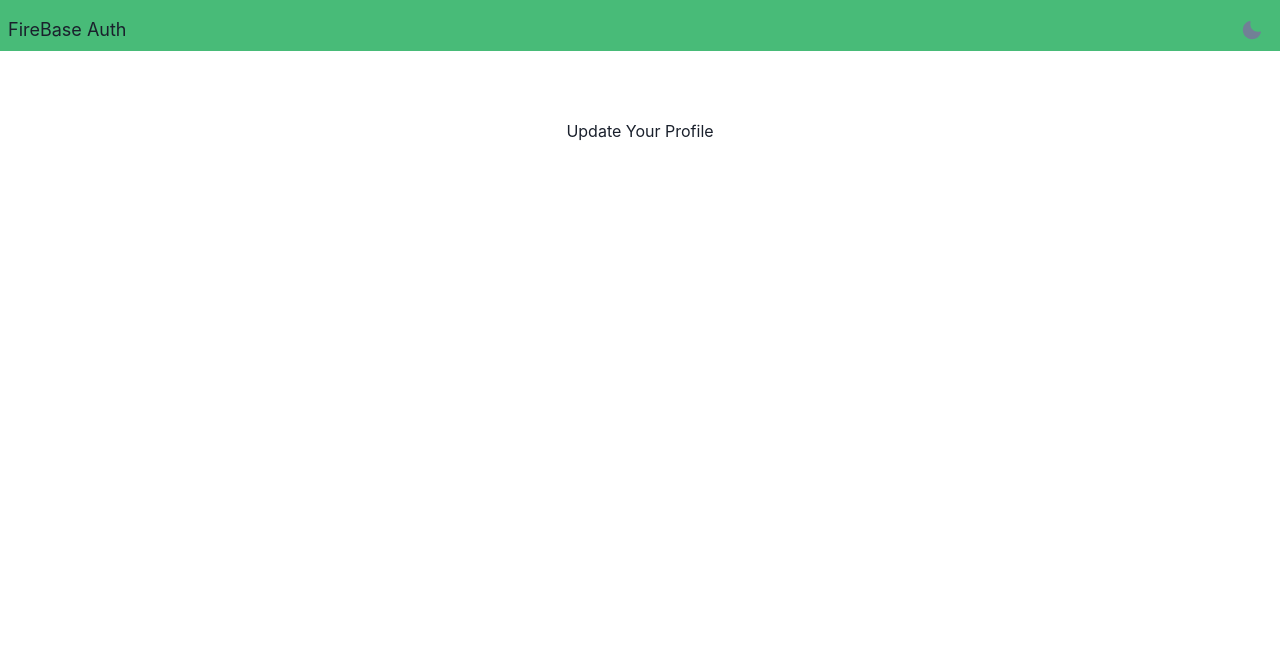
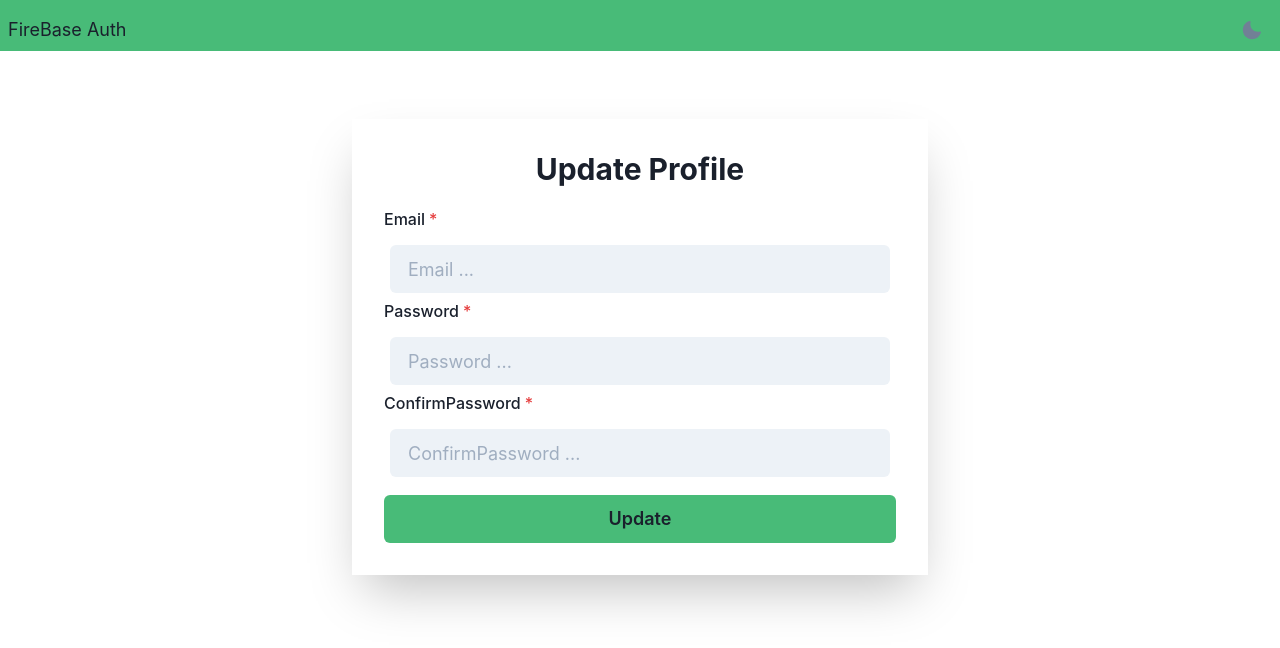
Before and after one commit to mostafa-taman-ashtrei/firebase_auth, a React (Create React App) app: page /update-profile in a window 1280 px wide. Shown: the top 648 px of the page. Built offline with nearby package versions, Linux system fonts and the light colour scheme; no server answers; sample sign-in values are in the browser's storage.

Commit message:
add reset && update pages

```diff
--- a/src/App.tsx
+++ b/src/App.tsx
@@ -14,6 +14,7 @@ import AuthProvider from './context/authContext';
 import Dashboard from './pages/Dashboard';
 import UpdateProfile from './pages/UpdateProfile';
 import PrivateRoute from './utils/PrivateRoute';
+import ForgotPassword from './pages/ForgotPassword';
 
 const App: React.FC = () => (
     <Router>
@@ -25,6 +26,7 @@ const App: React.FC = () => (
                         <Route exact path="/" component={Home} />
                         <Route path="/register" component={Register} />
                         <Route path="/login" component={Login} />
+                        <Route path="/forgot-password" component={ForgotPassword} />
                         <PrivateRoute path="/dashboard" RouteComponent={Dashboard} />
                         <PrivateRoute path="/update-profile" RouteComponent={UpdateProfile} />
                     </Switch>
--- a/src/pages/Dashboard.tsx
+++ b/src/pages/Dashboard.tsx
@@ -2,13 +2,14 @@ import React from 'react';
 import {
     Button, Heading, Text, Box,
 } from '@chakra-ui/react';
-import { Link } from 'react-router-dom';
+import { Link, useHistory } from 'react-router-dom';
 
 import { useAuth } from '../context/authContext';
 import { auth } from '../firebase';
 
 const Dashboard: React.FC = () => {
     const { currentUser } = useAuth();
+    const history = useHistory();
 
     return (
         <div>
@@ -23,7 +24,21 @@ const Dashboard: React.FC = () => {
                         Your account is
                         {currentUser?.emailVerified ? ' verified' : ' not verified'}
                     </Text>
-                    <Button background="green.400" mt="3" size="lg" w="md" onClick={() => auth.signOut()}>Logout</Button>
+                    <Link to="/update-profile">
+                        <Button background="green.400" mt="3" size="lg" w="md">Update Profile</Button>
+                    </Link>
+                    <Button
+                        background="green.400"
+                        mt="3"
+                        size="lg"
+                        w="md"
+                        onClick={() => {
+                            auth.signOut();
+                            history.push('/');
+                        }}
+                    >
+                        Logout
+                    </Button>
                 </>
             ) : (
                 <Box>
--- /dev/null
+++ b/src/pages/ForgotPassword.tsx
@@ -0,0 +1,81 @@
+import React, { useState } from 'react';
+import {
+    Box,
+    Center,
+    Heading,
+    Button,
+    Progress,
+    Alert,
+    AlertIcon,
+} from '@chakra-ui/react';
+import * as Yup from 'yup';
+import { useFormik } from 'formik';
+
+import MyInput from '../components/MyInput';
+import { auth } from '../firebase';
+import { alertInterface } from '../types';
+
+const ForgotPassword: React.FC = () => {
+    const [loading, setLoading] = useState<Boolean>(false);
+    const [alert, setAlert] = useState<alertInterface | null>(null);
+
+    const {
+        handleChange, handleSubmit, values, errors: fErrors, touched, handleBlur,
+    } = useFormik({
+        initialValues: {
+            email: '',
+        },
+        validationSchema: Yup.object({
+            email: Yup.string().min(2, 'Email must be at leat 2 chars').email('Invalid email').required('Required Field'),
+        }),
+        onSubmit: async ({ email }) => {
+            setLoading(true);
+            try {
+                await auth.sendPasswordResetEmail(email);
+                setAlert({ message: `Success, check ${email} inbox for details`, type: 'success' });
+            } catch (e) {
+                setAlert({ message: e.message, type: 'error' });
+            }
+            setLoading(false);
+        },
+    });
+
+    if (loading) return <Progress size="xs" isIndeterminate />;
+
+    return (
+        <Center>
+            <Box w="xl" p={8} shadow="2xl">
+                {
+                    alert
+                        ? (
+                            <Alert status={alert.type}>
+                                <AlertIcon />
+                                {alert.message}
+                            </Alert>
+                        ) : null
+                }
+                <Heading size="lg" mb="5">Sign up</Heading>
+
+                <form onSubmit={handleSubmit}>
+                    <MyInput
+                        label="Email"
+                        placeholder="Email ..."
+                        id="email"
+                        type="email"
+                        size="lg"
+                        variant="filled"
+                        value={values.email}
+                        setValue={handleChange}
+                        handleBlur={handleBlur}
+                        error={
+                            touched.email && fErrors.email ? fErrors.email : undefined
+                        }
+                    />
+                    <Button background="green.400" mt="3" size="lg" w="full" type="submit">Reset</Button>
+                </form>
+            </Box>
+        </Center>
+    );
+};
+
+export default ForgotPassword;
--- a/src/pages/Home.tsx
+++ b/src/pages/Home.tsx
@@ -4,17 +4,30 @@ import {
     Heading, Flex, Box, Spacer, Button, Grid,
 } from '@chakra-ui/react';
 
-const Home: React.FC = () => (
+import { useAuth } from '../context/authContext';
+
+const Home: React.FC = () => {
+    const { currentUser } = useAuth();
+
+    return (
         <Flex>
             <Box p="2">
                 <Heading size="md">FireBase Auth Home</Heading>
             </Box>
             <Spacer />
             <Box>
+                {
+                    currentUser ? (
+                        <Box w="100%" h="10">
+                            <Link to="/dashboard">
+                                <Button background="green.400">Dashboard</Button>
+                            </Link>
+                        </Box>
+                    ) : (
                         <Grid templateColumns="repeat(3, 1fr)" gap={2}>
                             <Box w="100%" h="10">
                                 <Link to="/register">
-                        <Button background="green.400">
+                                    <Button background="green.400" w="full">
                                         Register
                                     </Button>
                                 </Link>
@@ -26,15 +39,11 @@ const Home: React.FC = () => (
                                 </Link>
                             </Box>
 
-                <Box w="100%" h="10">
-                    <Link to="/dashboard">
-                        <Button background="green.400">Dashboard</Button>
-                    </Link>
+                        </Grid>
+                    )
+                }
             </Box>
-            </Grid>
-        </Box>
-
         </Flex>
     );
-
+};
 export default Home;
--- a/src/pages/Register.tsx
+++ b/src/pages/Register.tsx
@@ -16,11 +16,7 @@ import { useFormik } from 'formik';
 
 import MyInput from '../components/MyInput';
 import { auth } from '../firebase';
-
-interface alertInterface {
-    message: string
-    type: 'error' | 'success'
-}
+import { alertInterface } from '../types';
 
 const Register: React.FC = () => {
     const [loading, setLoading] = useState<Boolean>(false);
@@ -123,6 +119,9 @@ const Register: React.FC = () => {
                     {' '}
                     <Link as={RouterLink} to="/login" color="teal.500">login</Link>
                 </Text>
+                <Text mt="2.5">
+                    <Link as={RouterLink} to="/forgot-password" color="teal.500">Forgot Password?</Link>
+                </Text>
             </Box>
         </Center>
     );
--- a/src/pages/UpdateProfile.tsx
+++ b/src/pages/UpdateProfile.tsx
@@ -1,9 +1,118 @@
-import React from 'react';
+import React, { useState } from 'react';
+import {
+    Box,
+    Center,
+    Heading,
+    Button,
+    Progress,
+    Alert,
+    AlertIcon,
+} from '@chakra-ui/react';
+import * as Yup from 'yup';
+import { useFormik } from 'formik';
 
-const UpdateProfile: React.FC = () => (
-    <div>
-        <h1>Update Your Profile</h1>
-    </div>
-);
+import MyInput from '../components/MyInput';
+import { useAuth } from '../context/authContext';
+import { alertInterface } from '../types';
 
+const UpdateProfile: React.FC = () => {
+    const [loading, setLoading] = useState<Boolean>(false);
+    const [alert, setAlert] = useState<alertInterface | null>(null);
+    const { currentUser } = useAuth();
+
+    const {
+        handleChange, handleSubmit, values, errors: fErrors, touched, handleBlur,
+    } = useFormik({
+        initialValues: {
+            email: '',
+            password: '',
+            confirmPassword: '',
+        },
+        validationSchema: Yup.object({
+            email: Yup.string().min(2, 'Email must be at leat 2 chars').email('Invalid email').required('Required Field'),
+            password: Yup.string().min(8, 'Password must be at leat 8 chars').required('Required Field'),
+            confirmPassword: Yup.string().required('Required Field').oneOf([Yup.ref('password'), null], 'Passwords must match'),
+        }),
+        onSubmit: async ({ email, password }) => {
+            setLoading(true);
+            try {
+                await currentUser?.updateEmail(email);
+                await currentUser?.updatePassword(password);
+                setAlert({ message: `Success, ${email} data has been updated`, type: 'success' });
+            } catch (e) {
+                setAlert({ message: e.message, type: 'error' });
+            }
+            setLoading(false);
+        },
+    });
+
+    if (loading) return <Progress size="xs" isIndeterminate />;
+
+    return (
+        <Center>
+            <Box w="xl" p={8} shadow="2xl">
+                {
+                    alert
+                        ? (
+                            <Alert status={alert.type}>
+                                <AlertIcon />
+                                {alert.message}
+                            </Alert>
+                        ) : null
+                }
+                <Heading size="lg" mb="5">Update Profile</Heading>
+
+                <form onSubmit={handleSubmit}>
+                    <MyInput
+                        label="Email"
+                        placeholder="Email ..."
+                        id="email"
+                        type="email"
+                        size="lg"
+                        variant="filled"
+                        value={values.email}
+                        setValue={handleChange}
+                        handleBlur={handleBlur}
+                        error={
+                            touched.email && fErrors.email ? fErrors.email : undefined
+                        }
+                    />
+
+                    <MyInput
+                        label="Password"
+                        placeholder="Password ..."
+                        id="password"
+                        type="password"
+                        size="lg"
+                        variant="filled"
+                        value={values.password}
+                        setValue={handleChange}
+                        handleBlur={handleBlur}
+                        error={
+                            touched.password && fErrors.password ? fErrors.password : undefined
+                        }
+                    />
+
+                    <MyInput
+                        label="ConfirmPassword"
+                        placeholder="ConfirmPassword ..."
+                        id="confirmPassword"
+                        type="password"
+                        size="lg"
+                        variant="filled"
+                        value={values.confirmPassword}
+                        setValue={handleChange}
+                        handleBlur={handleBlur}
+                        error={
+                            touched.confirmPassword && fErrors.confirmPassword
+                                ? fErrors.confirmPassword : undefined
+                        }
+                    />
+
+                    <Button background="green.400" mt="3" size="lg" w="full" type="submit">Update</Button>
+                </form>
+            </Box>
+        </Center>
+    );
+};
 export default UpdateProfile;
--- /dev/null
+++ b/src/types.ts
@@ -0,0 +1,4 @@
+export interface alertInterface {
+    message: string
+    type: 'error' | 'success'
+}
```
Lines whose indentation alone changed are shown as unchanged.
